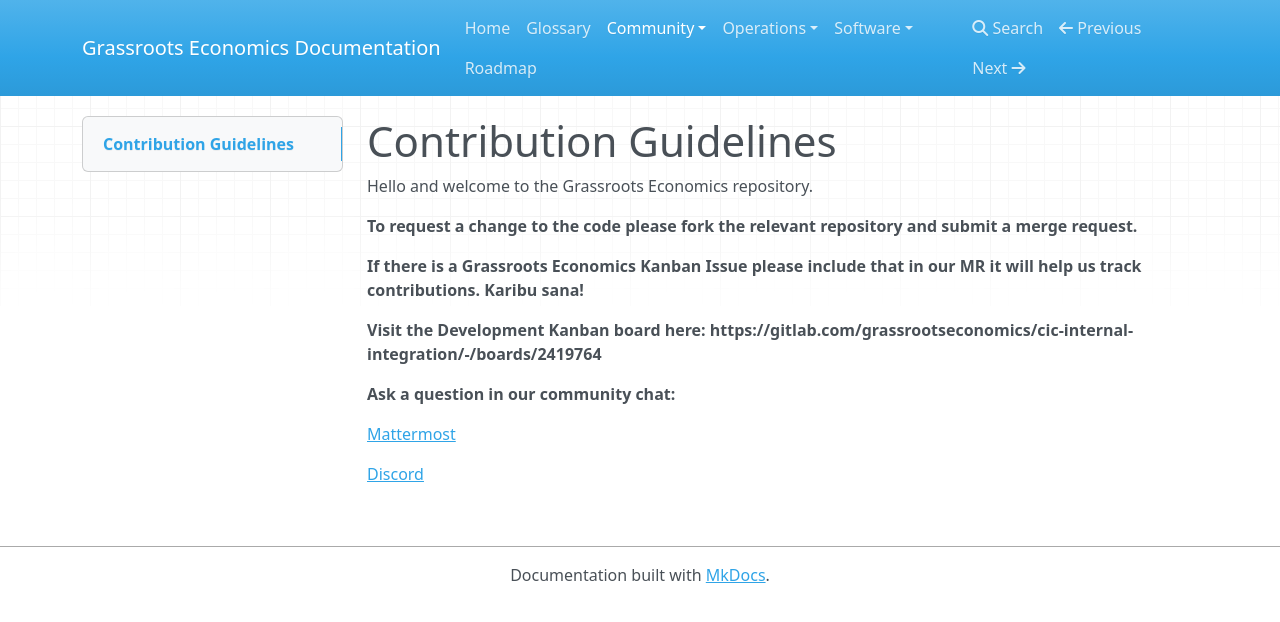
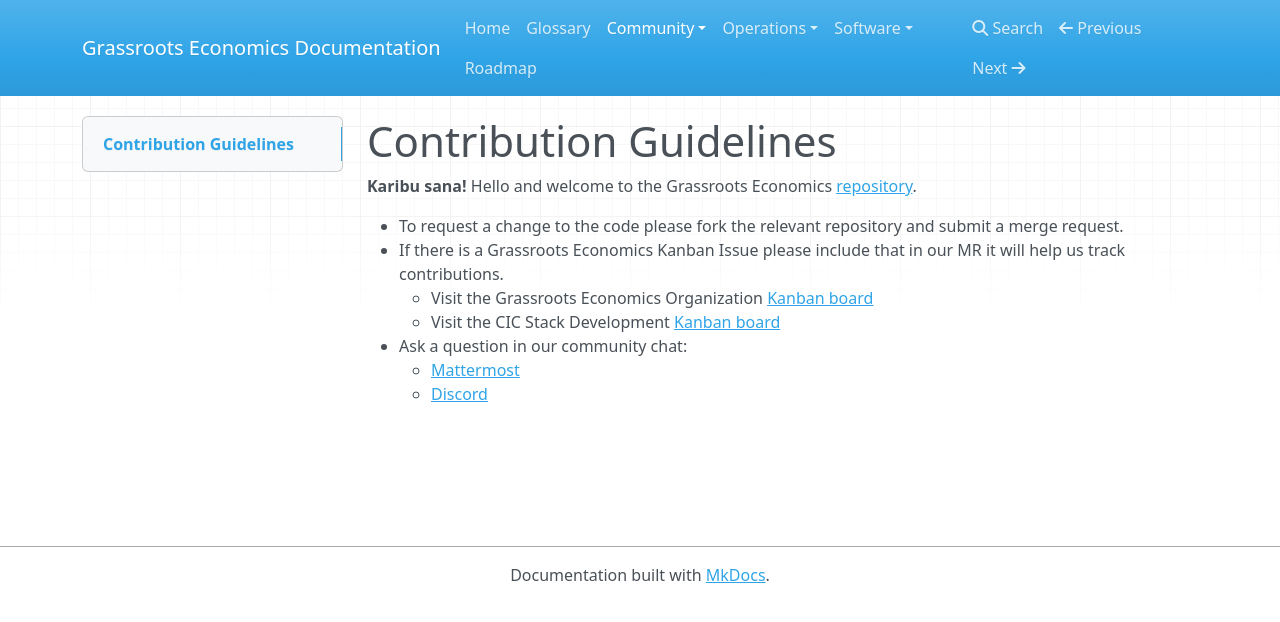
Before and after one commit to grassrootseconomics/docs.grassecon.org, an MkDocs documentation site: the page built from docs/contrib.md, in a window 1280 px wide. Shown: the top 622 px of the page. Built offline with MkDocs 1.6.1, drawn with Linux system fonts in a browser that asks for light colours; nearby versions of some CDN libraries.

Commit message:
small changes to links and wording

```diff
--- a/docs/contrib.md
+++ b/docs/contrib.md
@@ -1,15 +1,11 @@
 # Contribution Guidelines
 
-Hello and welcome to the Grassroots Economics repository.
+**Karibu sana!** Hello and welcome to the Grassroots Economics [repository](https://gitlab.com/grassrootseconomics).
 
-__To request a change to the code please fork the relevant repository and submit a merge request.__
-
-__If there is a Grassroots Economics Kanban Issue please include that in our MR it will help us track contributions. Karibu sana!__
-
-__Visit the Development Kanban board here: https://gitlab.com/grassrootseconomics/cic-internal-integration/-/boards/2419764__
-
-__Ask a question in our community chat:__
-
-[Mattermost](https://chat.grassrootseconomics.net/cic/channels/dev)
-
-[Discord](https://discord.gg/XWunwAsX)
+* To request a change to the code please fork the relevant repository and submit a merge request.
+* If there is a Grassroots Economics Kanban Issue please include that in our MR it will help us track contributions.
+    * Visit the Grassroots Economics Organization [Kanban board](https://gitlab.com/groups/grassrootseconomics/-/boards)
+    * Visit the CIC Stack Development [Kanban board](https://gitlab.com/grassrootseconomics/cic-internal-integration/-/boards/2419764)
+* Ask a question in our community chat:
+    * [Mattermost](https://chat.grassrootseconomics.net/cic/channels/dev)
+    * [Discord](https://discord.gg/ud32KMgH76)
```
Also changed, not shown: docs/index.md (+4 -4 lines), docs/ops.md (+6 -6 lines), docs/roadmap.md (renamed from docs/road_map.md).
